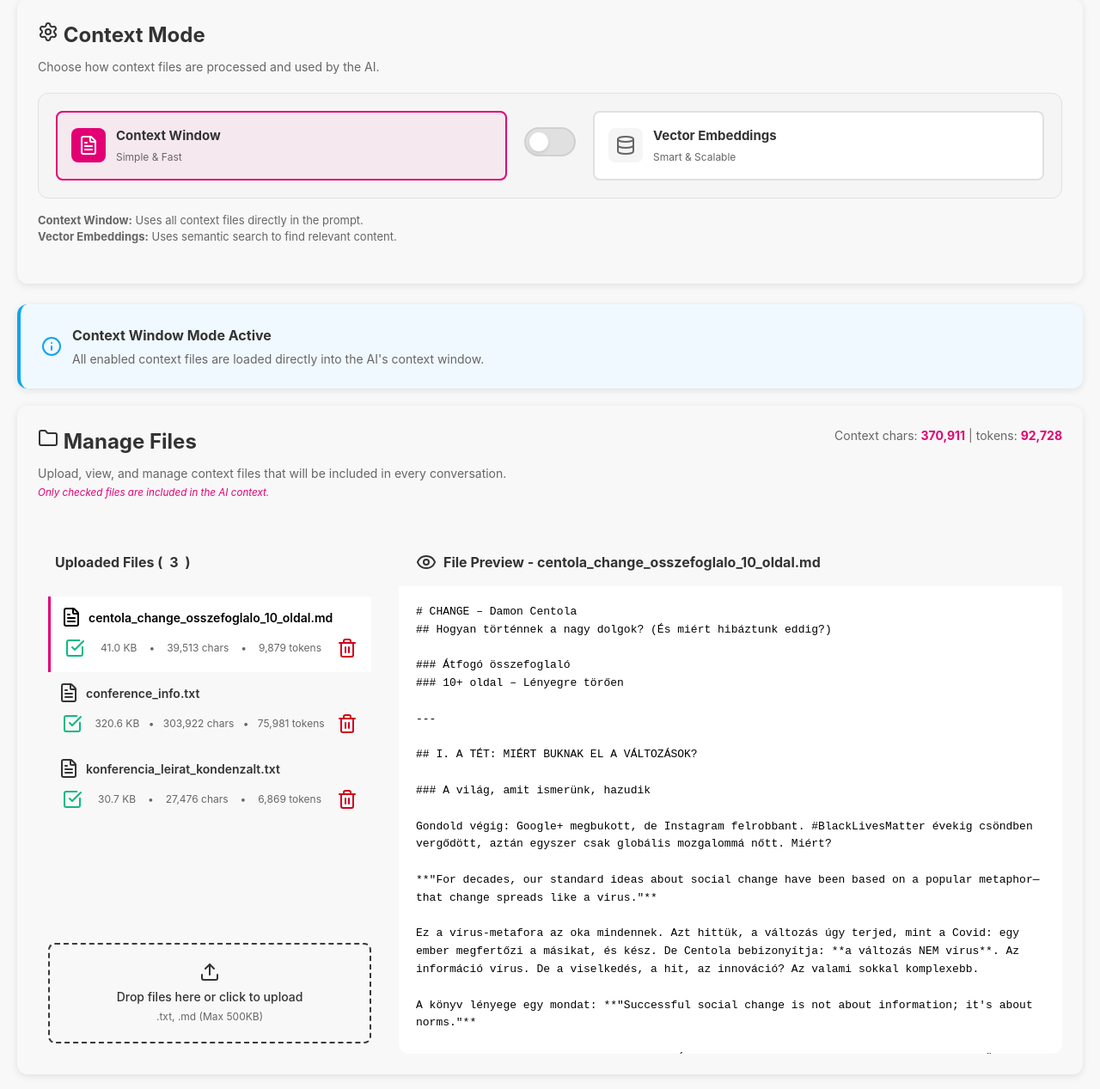
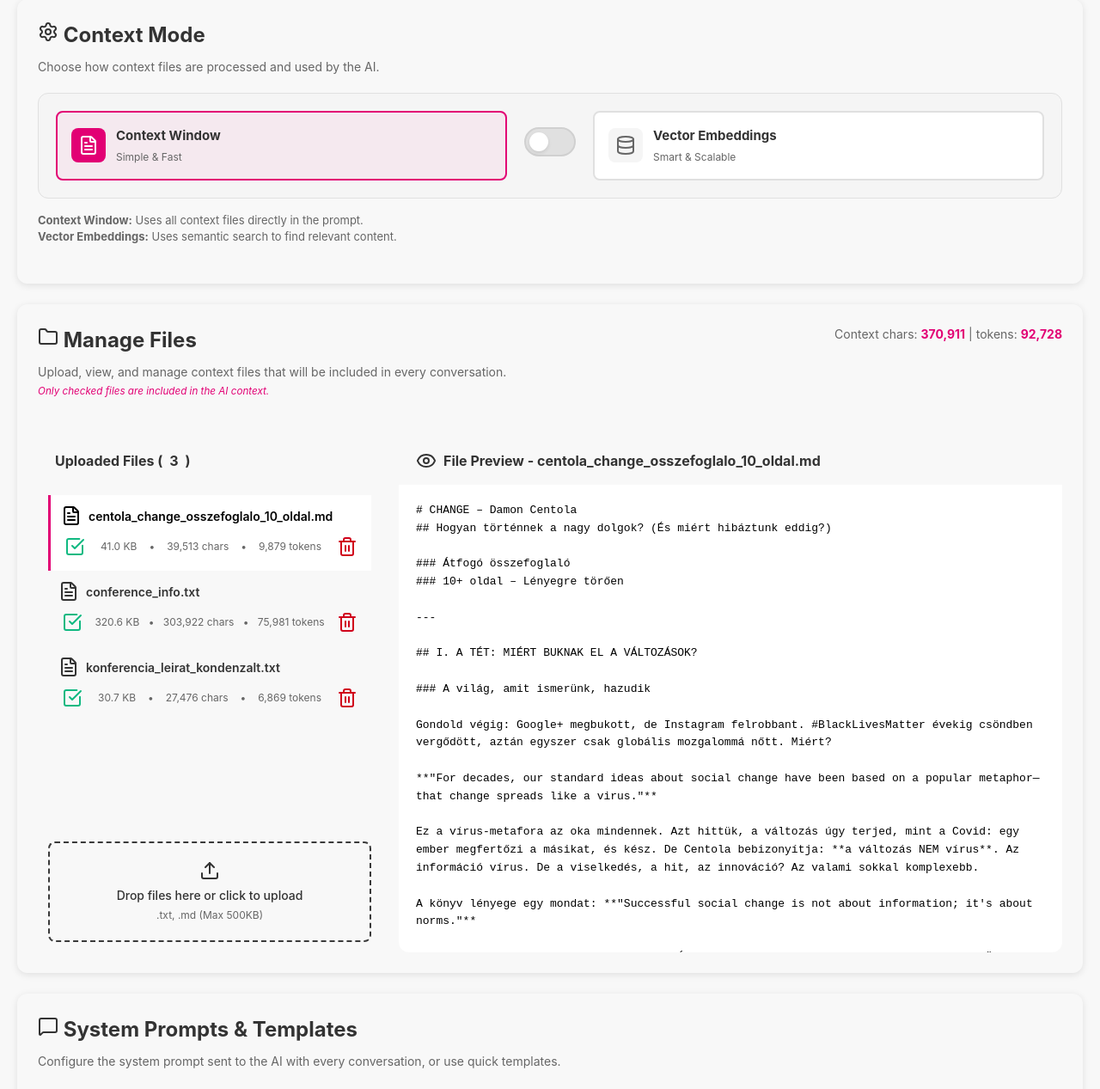
Before and after one commit to beliczki/ConfAI, a Flask app: page /admin in a window 1280 px wide. Shown: the part 142-1409 px from the top of the page at 86% size. Run offline with Flask 3, Linux system fonts and the light colour scheme; the visitor is signed in with stand-in values (Sample User, id 1); data comes from the database, SQL or seed files in the repository; data that the repository does not hold is empty; some libraries are stand-ins or nearby versions.

Commit message:
Remove context mode info banner (redundant with toggle switch)

```diff
--- a/app/static/js/admin.js
+++ b/app/static/js/admin.js
@@ -1392,7 +1392,7 @@ function updateStatistics() {
 // ============================
 
 /**
- * Update context mode banner based on current mode
+ * Update embeddings section visibility based on current mode
  */
 async function updateContextModeBanner() {
     try {
@@ -1405,36 +1405,21 @@ async function updateContextModeBanner() {
         const data = await response.json();
         const mode = data.mode || 'context_window';
 
-        const banner = document.getElementById('context-mode-banner');
-        const title = document.getElementById('context-mode-title');
-        const description = document.getElementById('context-mode-description');
         const embeddingsSection = document.getElementById('embeddings-section');
 
         if (mode === 'vector_embeddings') {
-            // Vector embeddings mode
-            if (banner) {
-                banner.style.background = '#f0fdf4';
-                banner.style.borderLeft = '4px solid #059669';
-            }
-            if (title) title.textContent = 'Vector Embeddings Mode Active';
-            if (description) description.textContent = 'Using semantic search to find relevant context chunks. Process embeddings after uploading or modifying files.';
+            // Show embeddings section in vector mode
             if (embeddingsSection) {
                 embeddingsSection.style.display = 'block';
                 loadEmbeddingStats();
             }
         } else {
-            // Context window mode
-            if (banner) {
-                banner.style.background = '#f0f9ff';
-                banner.style.borderLeft = '4px solid #0ea5e9';
-            }
-            if (title) title.textContent = 'Context Window Mode Active';
-            if (description) description.textContent = 'All enabled context files are loaded directly into the AI\'s context window.';
+            // Hide embeddings section in context window mode
             if (embeddingsSection) embeddingsSection.style.display = 'none';
         }
 
     } catch (error) {
-        console.error('Error updating context mode banner:', error);
+        console.error('Error updating context mode UI:', error);
     }
 }
 
--- a/app/templates/admin.html
+++ b/app/templates/admin.html
@@ -69,19 +69,6 @@
                     <strong>Context Window:</strong> Uses all context files directly in the prompt.<br>
                     <strong>Vector Embeddings:</strong> Uses semantic search to find relevant content.
                 </p>
-            </div>
-        </div>
-
-        <!-- Context Mode Info Banner -->
-        <div class="section-card" id="context-mode-banner" style="background: #f0f9ff; border-left: 4px solid #0ea5e9; margin-bottom: 20px;">
-            <div style="display: flex; align-items: center; gap: 12px;">
-                <i data-lucide="info" style="color: #0ea5e9;"></i>
-                <div>
-                    <strong id="context-mode-title">Context Window Mode Active</strong>
-                    <p id="context-mode-description" style="margin: 5px 0 0 0; font-size: 14px; color: #666;">
-                        All enabled context files are loaded directly into the AI's context window.
-                    </p>
-                </div>
             </div>
         </div>
 
```
